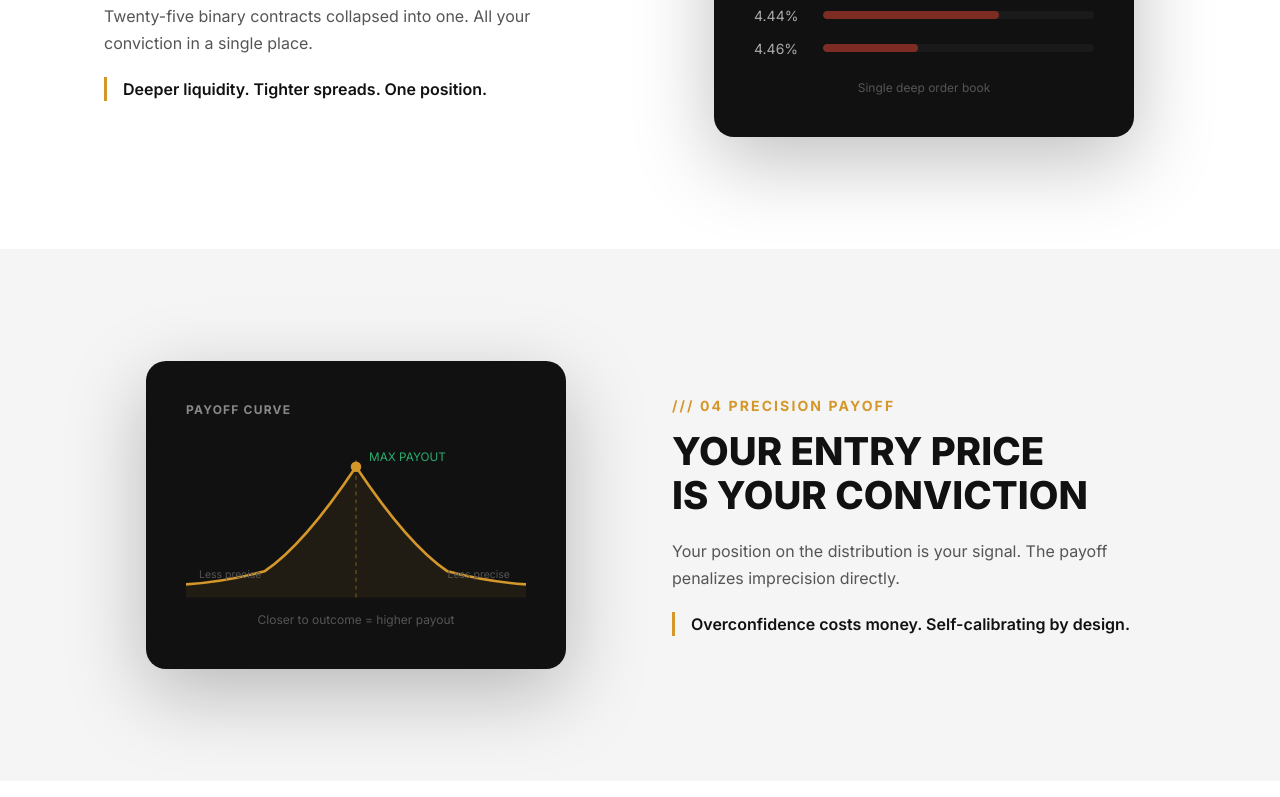
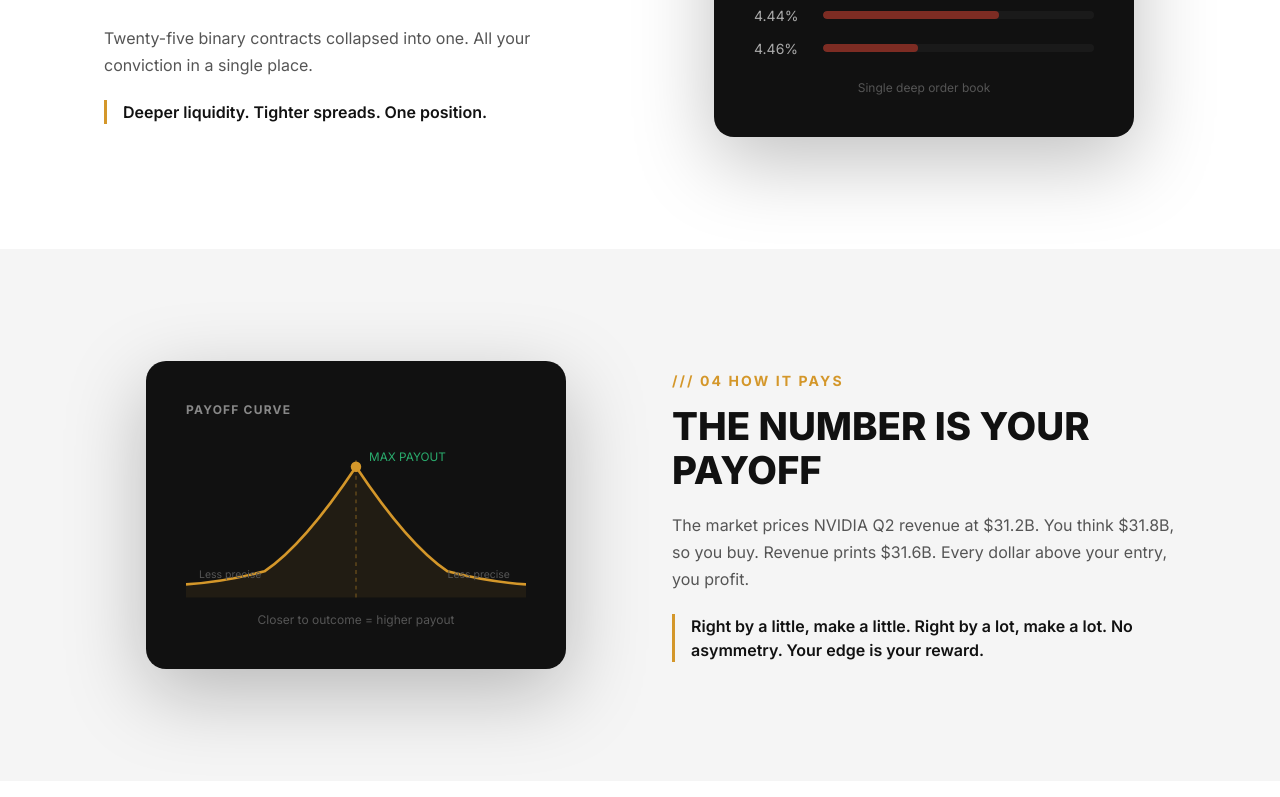
Before and after one commit to tapascodespace/NextBigThing, a Next.js app: page / in a window 1280 px wide. Shown: the part 2408-3205 px from the top of the page. Built offline with nearby package versions, Linux system fonts and the light colour scheme.

Commit message:
Update feature block titles and labels in page.tsx
sections 03 and 04

```diff
--- a/app/page.tsx
+++ b/app/page.tsx
@@ -688,17 +688,17 @@ const featureBlocks = [
   {
     num: "03",
     label: "SINGLE INSTRUMENT",
-    title: "ONE MARKET,\nNOT TWENTY-FIVE",
+    title: "ONE MARKET PER METRIC,\nNOT TWENTY-FIVE",
     desc: "Twenty-five binary contracts collapsed into one. All your conviction in a single place.",
     highlight: "Deeper liquidity. Tighter spreads. One position.",
     side: "left" as const,
   },
   {
     num: "04",
-    label: "PRECISION PAYOFF",
-    title: "YOUR ENTRY PRICE\nIS YOUR CONVICTION",
-    desc: "Your position on the distribution is your signal. The payoff penalizes imprecision directly.",
-    highlight: "Overconfidence costs money. Self-calibrating by design.",
+    label: "HOW IT PAYS",
+    title: "THE NUMBER IS YOUR PAYOFF",
+    desc: "The market prices NVIDIA Q2 revenue at $31.2B. You think $31.8B, so you buy. \nRevenue prints $31.6B. Every dollar above your entry, you profit.",
+    highlight: "Right by a little, make a little. Right by a lot, make a lot. \nNo asymmetry. Your edge is your reward.",
     side: "right" as const,
   },
   {
```
